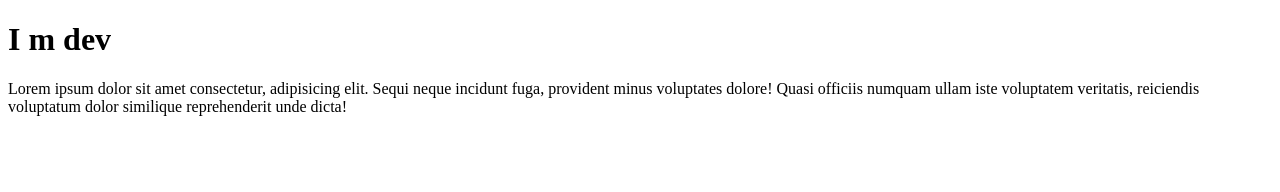
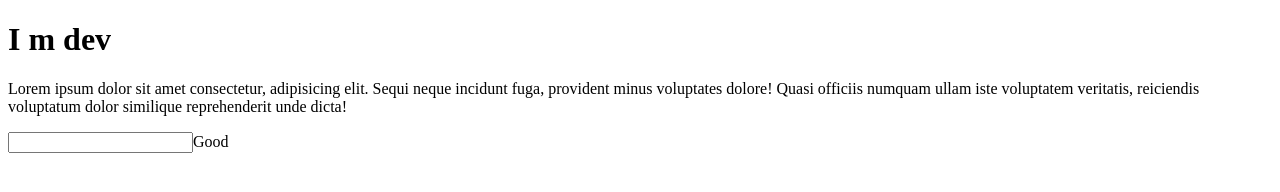
Before and after one commit to ArefinAkash/Web-development, a plain HTML site: page index.html in a window 1280 px wide. Drawn offline with Linux system fonts and the light colour scheme.

Commit message:
input done

```diff
--- a/index.html
+++ b/index.html
@@ -9,5 +9,7 @@
 <body>
     <h1>I m dev</h1>
     <p>Lorem ipsum dolor sit amet consectetur, adipisicing elit. Sequi neque incidunt fuga, provident minus voluptates dolore! Quasi officiis numquam ullam iste voluptatem veritatis, reiciendis voluptatum dolor similique reprehenderit unde dicta!</p>
+    <input type="text">Good
+
 </body>
 </html>
```
